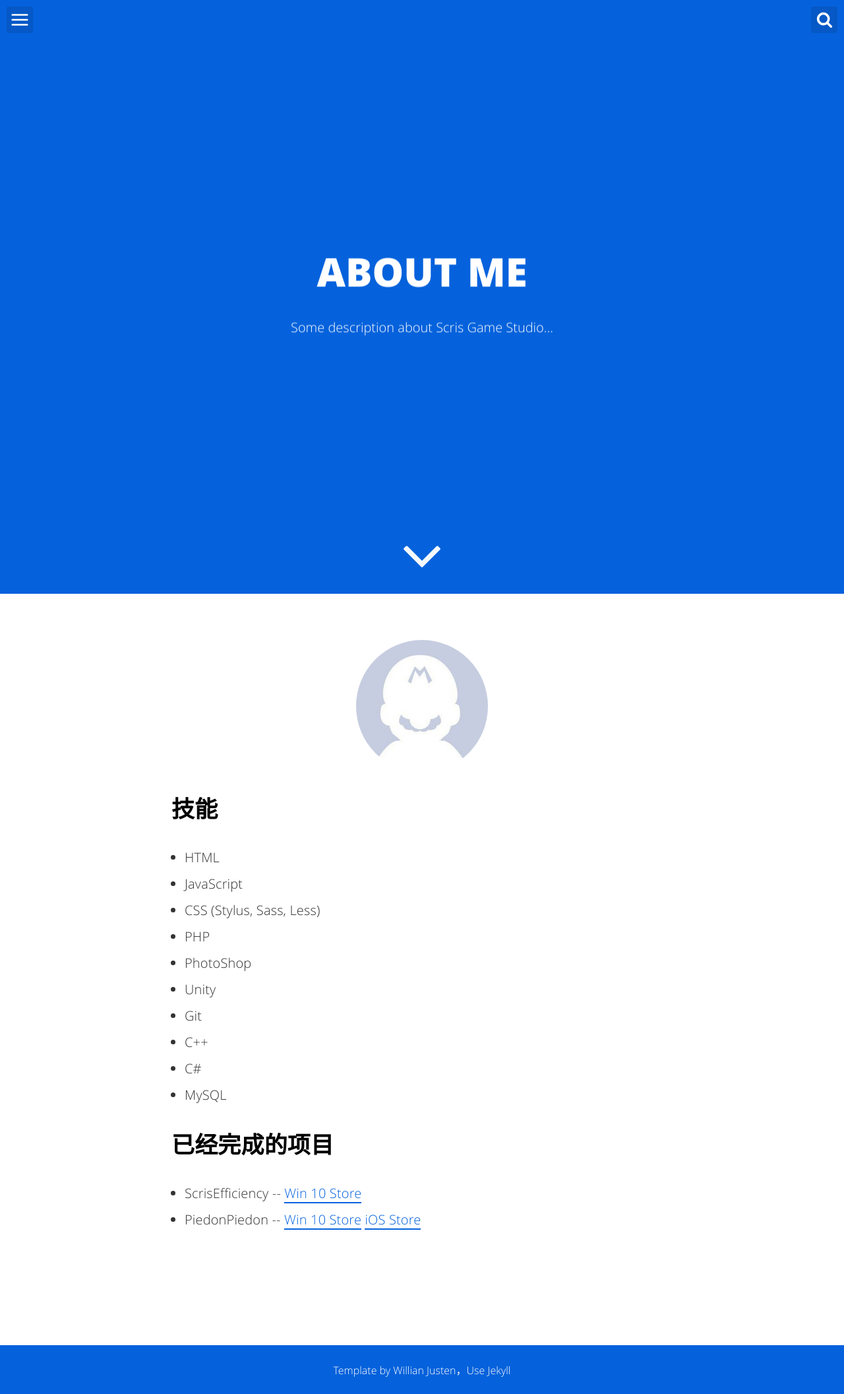
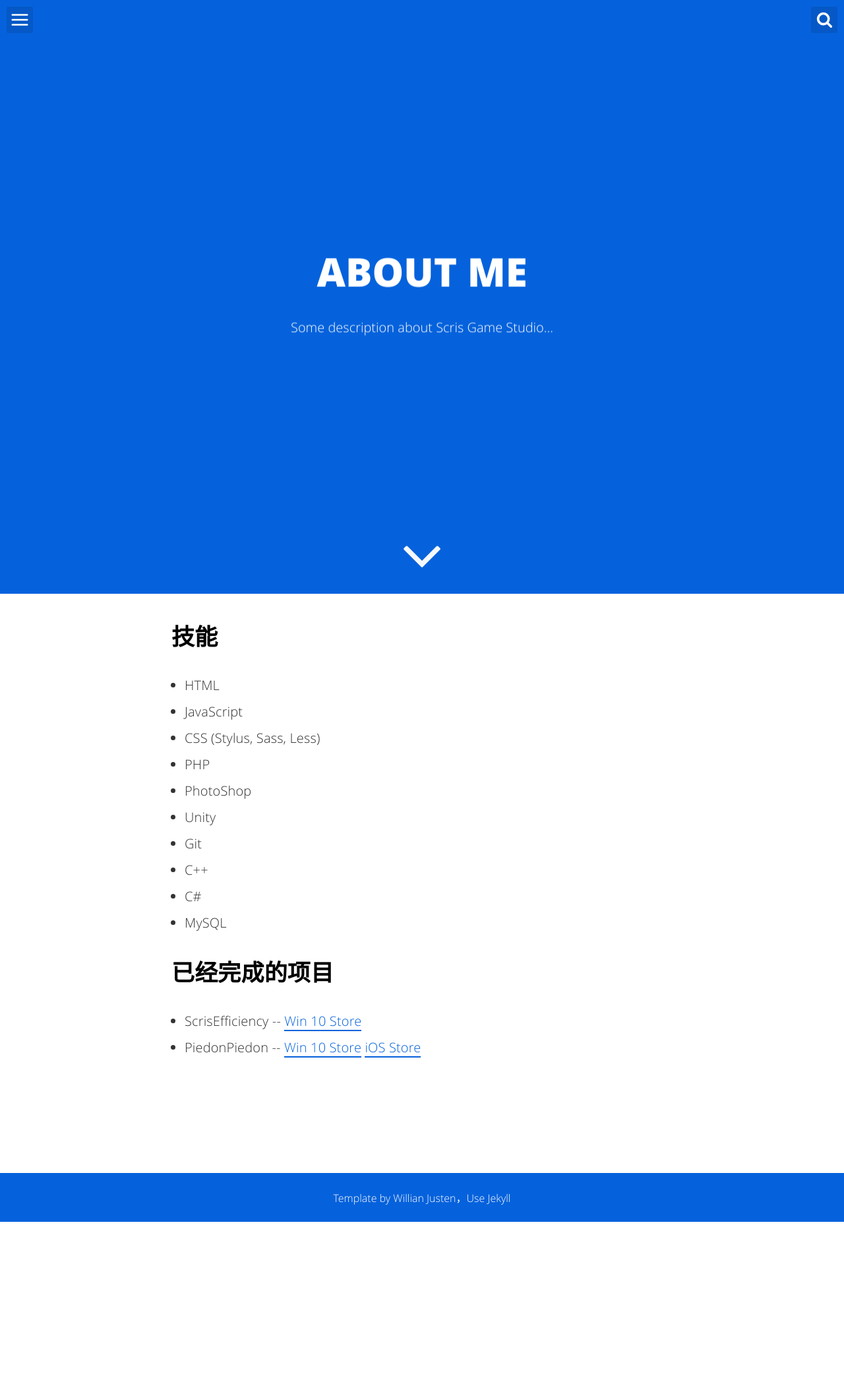
Before and after one commit to ScrisStudio/scris.top, a Jekyll site: the page built from about.html, in a window 1280 px wide. Shown: the whole page at 66% size. Built offline with Jekyll 4.4.1, drawn with Linux system fonts in a browser that asks for light colours; after the commit the page ends 1852 px from its top, so only the background shows below that.

Commit message:
Update about.html

```diff
--- a/about.html
+++ b/about.html
@@ -5,7 +5,7 @@
 description: "Some description about Scris Game Studio..."
 ---
 
-<img itemprop="image" class="img-rounded" src="/assets/img/blog-author.jpg" alt="Willian Justen">
+<!-- <img itemprop="image" class="img-rounded" src="/assets/img/blog-author.jpg" alt="Willian Justen"> -->
 
 
 
```
